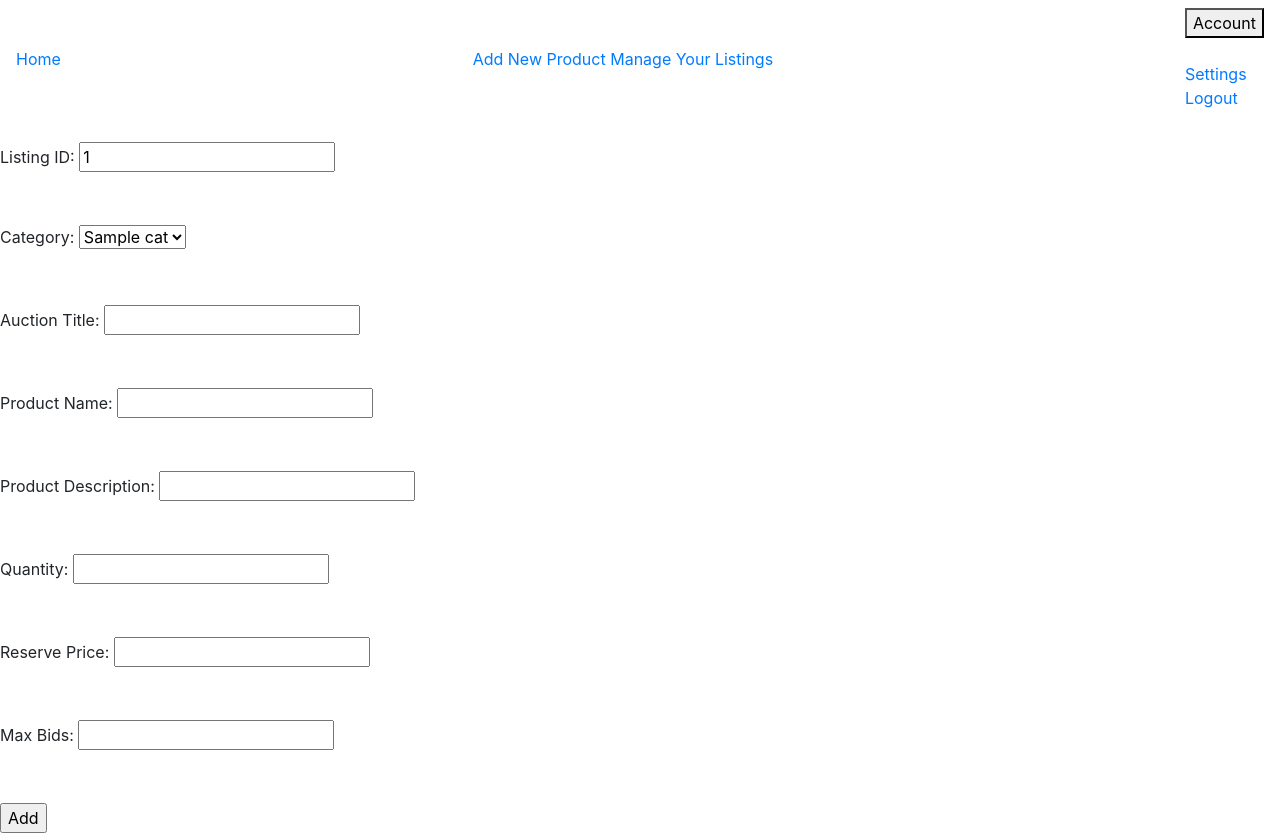
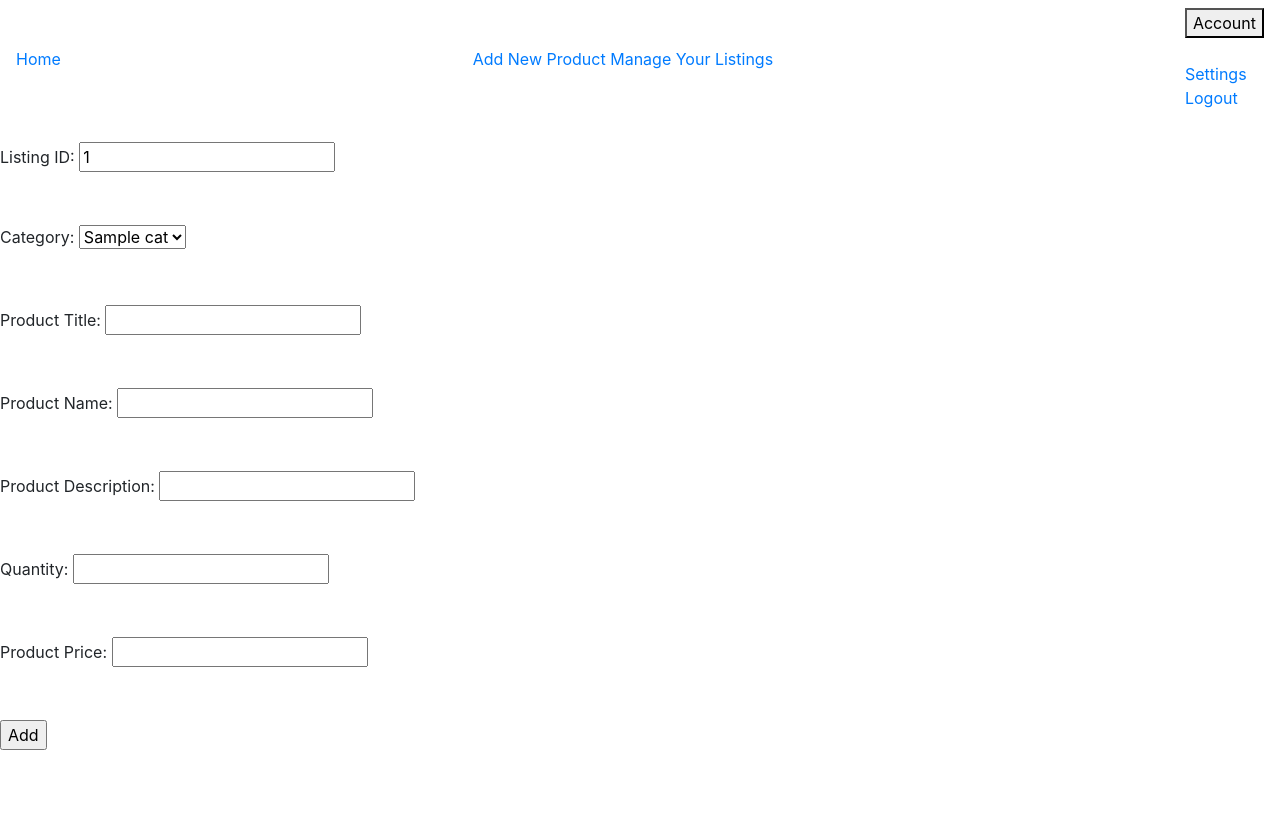
Before and after one commit to LaurenceCastillo/CMPSC-431W-NittanyBusiness, a Flask app: template templates/addlisting.html in a window 1280 px wide. After the commit the page ends 750 px from the top, so only its background shows below. Run offline with Flask 3, Linux system fonts and the light colour scheme; the template is opened without the code that fills it: most values are stand-ins (such as "Sample title", 1, 10 or a date in 2020); some libraries are stand-ins or nearby versions.

Commit message:
wrote view_products_add_listing, and remove_listing in app.py, slightly adjusted addlisting.html, provided blank html file for view_product.html

```diff
--- a/app.py
+++ b/app.py
@@ -7,6 +7,7 @@ app = Flask(__name__)
 host = 'http://127.0.0.1:5000/'
 
 
+email = None #so that email can be referenced later on other pages
 # home page immediately renders login page
 @app.route('/')
 def index():
@@ -24,7 +25,7 @@ def login():
             if check_password(email, password):  # verify password
                 #return render_template('landing.html')  # redirect to next page
 
-                # direct to page depending on role
+                #direct to page depending on role
                 role =  get_role(email)
                 if role == 'Buyer':
                     return render_template('buyer.html')
@@ -41,31 +42,6 @@ def login():
             return render_template('login.html', error=error)
     else:
         return render_template('login.html')
-
-
-# make link to signup page
-@app.route('/signup', methods=['POST', 'GET'])
-def signup():
-    return render_template('signup.html')
-
-@app.route('/categories', methods=['POST', 'GET']) #should be repeatedly called when clicking on subcategories
-#start with root node "All"
-#after clicking, display all top level categories
-def categories():
-    if request.method == 'GET': #Show root node "All" after navigating from the landing page
-        return render_template('categories.html')
-
-    else: #if POST, display subcategories/products
-        category = request.form['category']
-
-        with sql.connect('database.db') as connection:
-            cursor = connection.cursor()
-            cursor.execute('SELECT category_name FROM Categories WHERE parent_category = ?'(category,))
-            cursor.execute('SELECT product_title FROM Products WHERE category = ?'(category,))
-
-            categories_products = cursor.fetchall #TODO check if this code actually works. I haven't tested it yet.
-    return render_template('categories.html', categories_prodcts = categories_products)
-
 
 # does email exist in Users
 def check_email(email):
@@ -101,7 +77,7 @@ def hash_password(password):
     hashed_password = bcrypt.hashpw(password.encode('utf-8'), salt)
     return hashed_password
 
-def get_role(email): # this function assumes that each user only has one role
+def get_role(email): #this function assumes that each user only has one role
     #NOTE untested
 
     with sql.connect('database.db') as connection:
@@ -131,7 +107,69 @@ def get_role(email): # this function assumes that each user only has one role
 
     return None # if code isn't working as intended
 
+# make link to signup page
+@app.route('/signup', methods=['POST', 'GET'])
+def signup():
+    return render_template('signup.html')
 
+@app.route('/categories', methods=['POST', 'GET']) #should be repeatedly called when clicking on subcategories
+def categories():
+    if request.method == 'GET': #Initial navigation to page.
+        #TODO in html file: Show root node "All" after navigating from the landing page
+        return render_template('categories.html')
+
+    else: #if POST, display subcategories/products. This would be after clicking "All"
+        category = request.form['category']
+
+        with sql.connect('database.db') as connection:
+            cursor = connection.cursor()
+            cursor.execute('SELECT category_name FROM Categories WHERE parent_category = ?'(category,))
+            cursor.execute('SELECT product_title FROM Products WHERE category = ?'(category,))
+
+            categories_products = cursor.fetchall #TODO check if this code actually works. I haven't tested it yet.
+    return render_template('categories.html', categories_prodcts = categories_products)
+
+@app.route('/view_products', methods = ['POST','GET'])
+def view_products():
+
+    with sql.connect('database.db') as connection:
+        cursor = connection.cursor()
+        cursor.execute('SELECT * FROM Products WHERE seller_email = ?',(email,))
+        contents = cursor.fetchall
+
+    return render_template('view_product.html', contents = contents)
+
+@app.route('/add_listing', methods = ['POST','GET'])
+def add_listing(): #TODO: ADJUST addlisting.html to fit the schema
+    if request.method == 'POST':
+        user_email = email
+        id = request.form['listing_id'] #TODO: consider autoincrementing in sql instead of guessing an ID until unique
+        category = request.form['category_name']
+        product_title = request.form['product_title']
+        product_name = request.form['product_name']
+        product_description = request.form['product_description']
+        quantity = request.form['quantity']
+        price = request.form['price']
+        status = 1
+
+        with sql.connect('database.db') as connection:
+            cursor = connection.cursor()
+            cursor.execute('INSERT INTO Products VALUES (?,?,?,?,?,?,?,?,?)',
+                           (user_email, id, category, product_title, product_name, product_description, quantity, price, status))
+            connection.commit()
+    else:
+        return render_template('addlisting.html')
+
+@app.route('/remove_listing', methods = ['POST','GET'])
+def remove_listing():
+    if request.method == 'POST':
+        id = request.form['listing_id']
+
+        with sql.connect('database.db') as connection:
+            cursor = connection.cursor()
+            cursor.execute('DELETE FROM Products WHERE listing_ID = ?'(id,))
+            connection.commit()
+    return render_template('removelisting.html')
 
 # Note: commenting database setup out because it takes 15-20 minutes to run and only needs to be done once
 
--- a/templates/addlisting.html
+++ b/templates/addlisting.html
@@ -8,7 +8,7 @@
     <title>Listing Management Portal | NittanyBusiness</title>
 </head>
 
-
+<!--This part needs to be adjusted because a lot of these buttons aren't part of the tasks - Laurence-->
 <body>
     <div class="navbar">
         <a href="/dashboard" id="navhome">Home</a>
@@ -34,13 +34,13 @@
         <div class="formarea">
             <div class="formrow-container">
                 <label>Listing ID:</label>
-                <input type="text" readonly="readonly" value="{{ listingid }}" name="listingid">
+                <input type="text" readonly="readonly" value="{{ listingid }}" name="listing_id">
             </div>
             <br />
             <br />
             <div class="formrow-container">
                 <label>Category:</label>
-                <select name="categoryval" class="addoptdrop">
+                <select name="category_name" class="addoptdrop">
                     {% for category_name in cats %}
                         <option value="{{ category_name }}"> {{ category_name }}</option>
                     {% endfor %}
@@ -49,38 +49,32 @@
             <br>
             <br>
             <div class="formrow-container">
-                <label>Auction Title:</label>
-                <input type="text" class="addTxtbox" name="auctiontitleval">
+                <label>Product Title:</label>
+                <input type="text" class="addTxtbox" name="product_title">
             </div>
             <br>
             <br>
             <div class="formrow-container">
                 <label>Product Name:</label>
-                <input type="text" class="addTxtbox" name="productnameval">
+                <input type="text" class="addTxtbox" name="product_name">
             </div>
             <br>
             <br>
             <div class="formrow-container">
                 <label>Product Description:</label>
-                <input type="text" class="addTxtbox" name="productdescval">
+                <input type="text" class="addTxtbox" name="product_description">
             </div>
             <br>
             <br>
             <div class="formrow-container">
                 <label>Quantity:</label>
-                <input type="text" class="addTxtbox" name="quantityval">
+                <input type="text" class="addTxtbox" name="quantity">
             </div>
             <br>
             <br>
             <div class="formrow-container">
-                <label>Reserve Price:</label>
-                <input type="text" class="addTxtbox" name="reservepriceval">
-            </div>
-            <br />
-            <br />
-            <div class="formrow-container">
-                <label>Max Bids:</label>
-                <input type="text" class="addTxtbox" name="maxbidsval">
+                <label>Product Price:</label>
+                <input type="text" class="addTxtbox" name="product_price">
             </div>
             <br />
             <br />
```
Also changed, not shown: templates/view_product.html (added), 1 other file.
